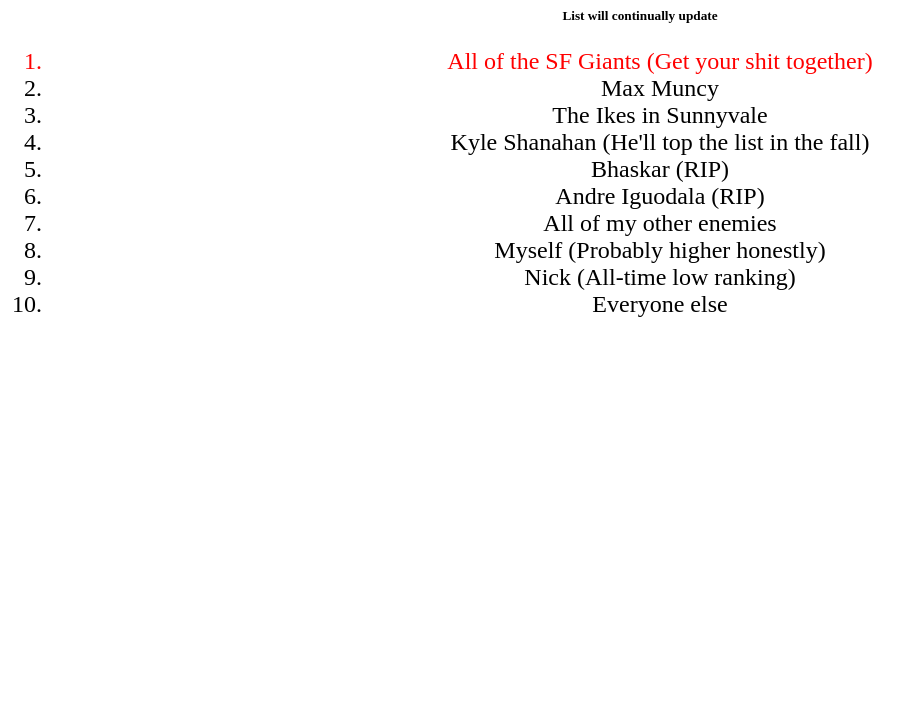
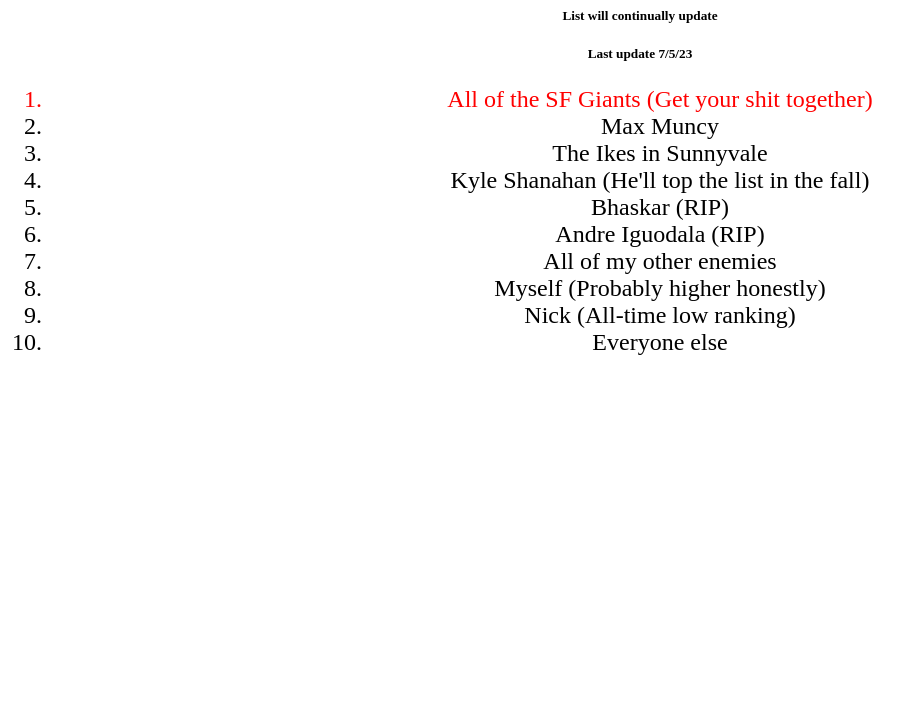
Before and after one commit to RyanCarlson060/RyanCarlson060.github.io, a plain HTML site: page index.html in a window 1280 px wide. Shown: the part 73-800 px from the top of the page, without its empty margins (0-921 px from the left). Drawn offline with Linux system fonts and the light colour scheme.

Commit message:
Added update date

```diff
--- a/index.html
+++ b/index.html
@@ -8,6 +8,7 @@
             <div>
                 <h1>Ryan's Shit List</h1>
                 <h5>List will continually update</h5>
+                <h5>Last update 7/5/23</h5>
             </div>
             <div style="font-size: 24px;">
                 <ol>
```
